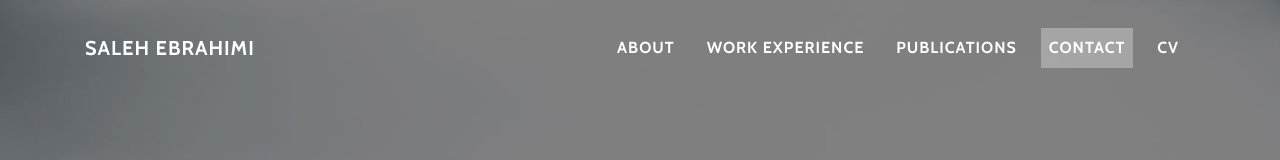
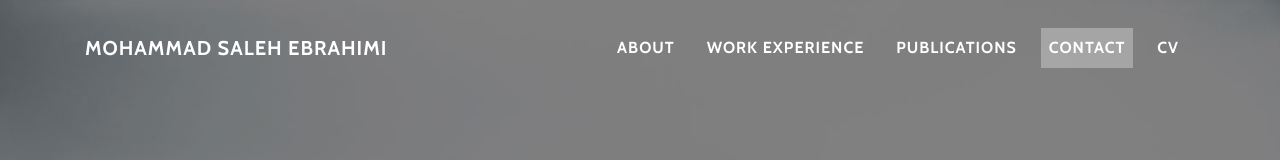
Before and after one commit to isalehebrahimi/isalehebrahimi.github.io, a plain HTML site: page index.html in a window 1280 px wide. Shown: the top 160 px of the page. Drawn offline with nearby package versions, Linux system fonts and the light colour scheme.

Commit message:
Full Name Added

```diff
--- a/index.html
+++ b/index.html
@@ -14,7 +14,7 @@
 
 <body id="page-top">
     <nav class="navbar navbar-light navbar-expand-md navbar navbar-expand-lg fixed-top" id="mainNav">
-        <div class="container"><a class="navbar-brand js-scroll-trigger" href="#">Saleh ebrahimi</a><button
+        <div class="container"><a class="navbar-brand js-scroll-trigger" href="#">Mohammad Saleh Ebrahimi</a><button
                 data-toggle="collapse" class="navbar-toggler navbar-toggler-right" data-target="#navbarResponsive"
                 type="button" aria-controls="navbarResponsive" aria-expanded="false" aria-label="Toggle navigation"
                 value="Menu"><i class="fa fa-bars"></i></button>
```
